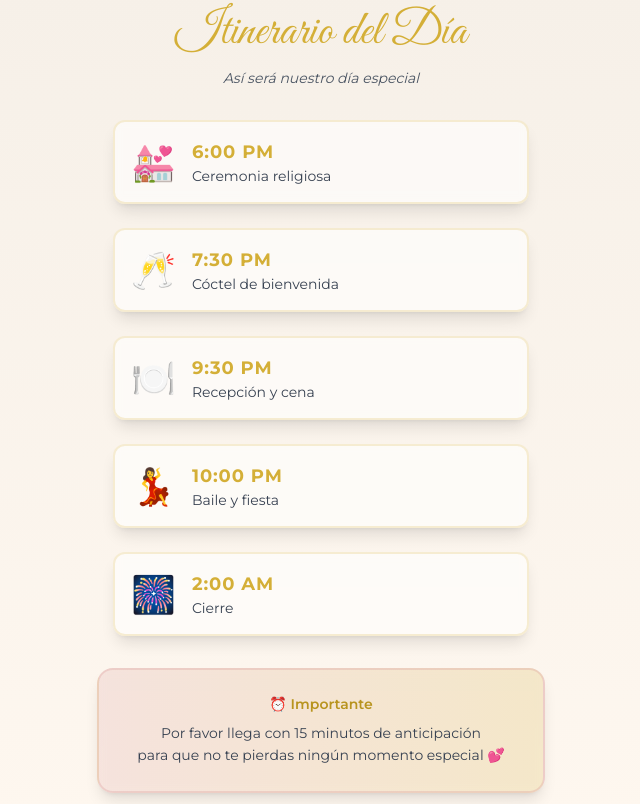
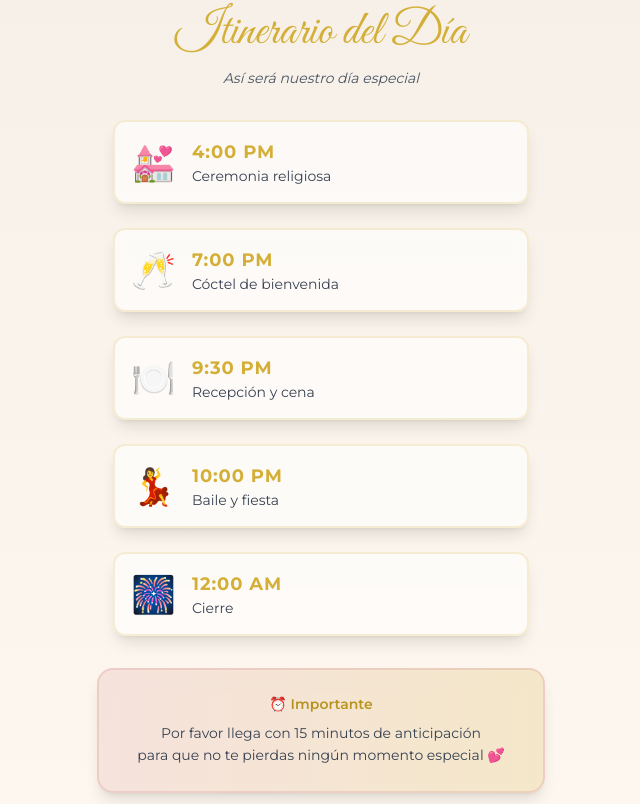
Before and after one commit to morenoaj/invitacion-boda-elegante, a Next.js app: page / in a window 1280 px wide. Shown: the part 4276-5080 px from the top of the page, without its empty margins (319-959 px from the left). Built offline with nearby package versions, Linux system fonts and the light colour scheme.

Commit message:
Update page.tsx

```diff
--- a/app/page.tsx
+++ b/app/page.tsx
@@ -681,11 +681,11 @@ function InvitationContent({ guestName, guestSeats }: { guestName: string; guest
           {/* Timeline */}
           <div className="space-y-6 px-4">
             {[
-              { time: "6:00 PM", icon: "💒", event: "Ceremonia religiosa" },
-              { time: "7:30 PM", icon: "🥂", event: "Cóctel de bienvenida" },
+              { time: "4:00 PM", icon: "💒", event: "Ceremonia religiosa" },
+              { time: "7:00 PM", icon: "🥂", event: "Cóctel de bienvenida" },
               { time: "9:30 PM", icon: "🍽️", event: "Recepción y cena" },
               { time: "10:00 PM", icon: "💃", event: "Baile y fiesta" },
-              { time: "2:00 AM", icon: "🎆", event: "Cierre" }
+              { time: "12:00 AM", icon: "🎆", event: "Cierre" }
             ].map((item, index) => (
               <motion.div
                 key={index}
@@ -1103,7 +1103,7 @@ function InvitationContent({ guestName, guestSeats }: { guestName: string; guest
             <p className="font-montserrat text-lg sm:text-xl tracking-wide text-gray-700 leading-relaxed px-4 font-medium">
               APRECIARÍAMOS QUE NOS DEJES SABER TU ASISTENCIA<br/>
               A MÁS TARDAR EL DÍA<br/>
-              <span className="text-dorado font-semibold text-2xl sm:text-3xl">10 DE ENERO</span>
+              <span className="text-dorado font-semibold text-2xl sm:text-3xl">17 DE ENERO</span>
             </p>
 
             {/* Dos botones de confirmación - ORDEN ACTUALIZADO */}
```
